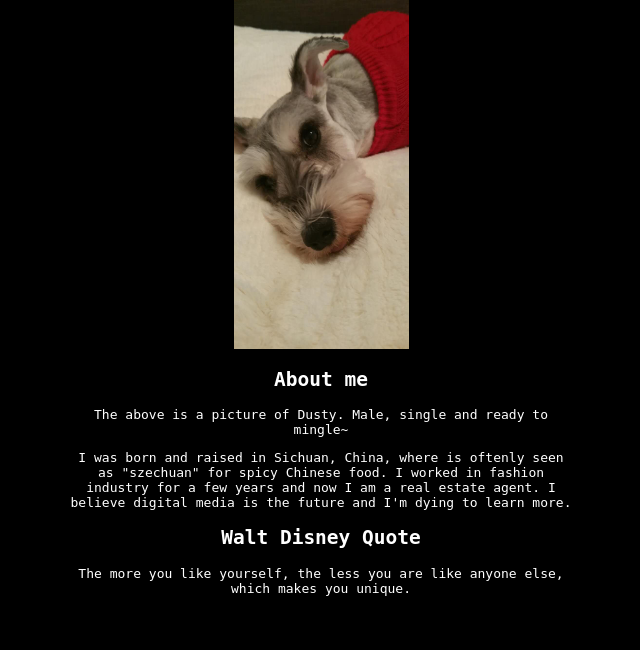
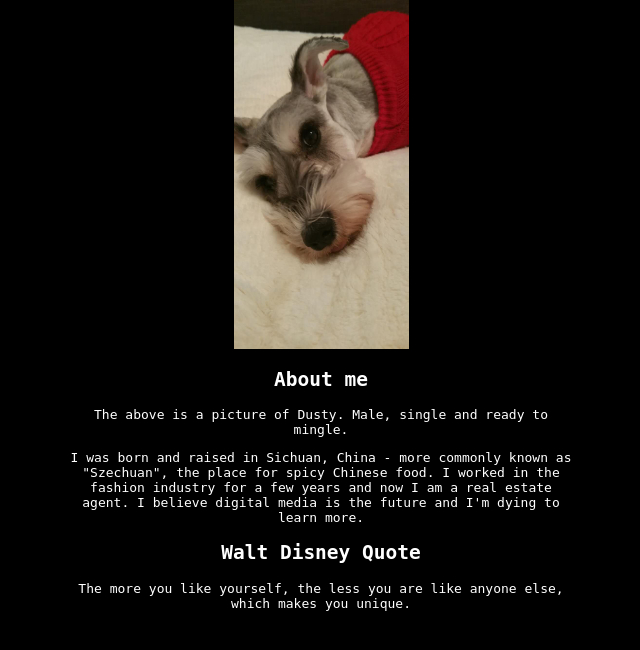
Before and after one commit to Lazyts/Assignment-1, a PHP site: page / in a window 1280 px wide. Shown: the part 84-734 px from the top of the page, without its empty margins (319-959 px from the left). Run offline with PHP 8.4, Linux system fonts and the light colour scheme.

Commit message:
Update index.php

```diff
--- a/index.php
+++ b/index.php
@@ -11,9 +11,9 @@
             <img src="profilepic.jpg" alt="dusty" height="350" width="175">
             <h2>About me</h2>
 
-            <p>The above is a picture of Dusty. Male, single and ready to mingle~</p>
-            <p>I was born and raised in Sichuan, China, where is oftenly seen as "szechuan" for spicy Chinese food.
-            I worked in fashion industry for a few years and now I am a real estate agent. I believe digital media is the future and I'm dying to learn more. </p>
+            <p>The above is a picture of Dusty. Male, single and ready to mingle.</p>
+            <p>I was born and raised in Sichuan, China - more commonly known as "Szechuan", the place for spicy Chinese food.
+            I worked in the fashion industry for a few years and now I am a real estate agent. I believe digital media is the future and I'm dying to learn more. </p>
             <h2>Walt Disney Quote</h2>
             <p>
                 <?php
```
